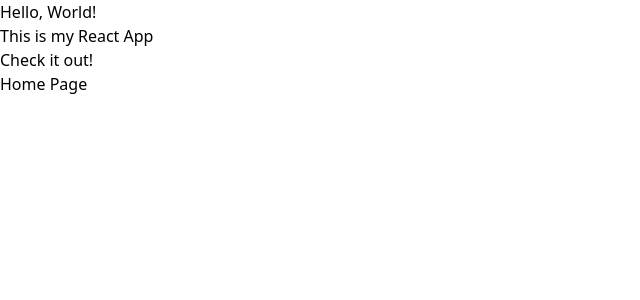
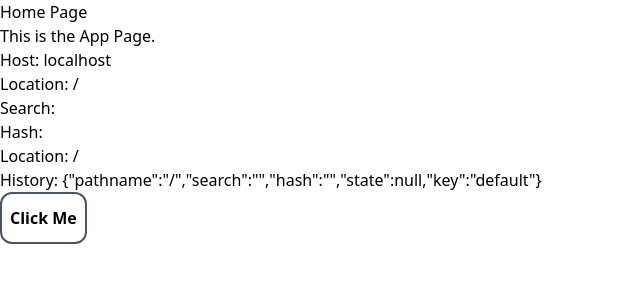
Before and after one commit to MaThanMiThun1999/reactga, a React (Vite) app: page / in a window 1280 px wide. Shown: the top 300 px of the page, without its empty margins (0-640 px from the left). Built offline with nearby package versions, Linux system fonts and the light colour scheme.

Commit message:
Added Event Analysis

```diff
--- a/package.json
+++ b/package.json
@@ -12,7 +12,8 @@
   "dependencies": {
     "react": "^18.3.1",
     "react-dom": "^18.3.1",
-    "react-ga4": "^2.1.0"
+    "react-ga4": "^2.1.0",
+    "react-router-dom": "^6.26.2"
   },
   "devDependencies": {
     "@eslint/js": "^9.9.0",
--- a/src/App.jsx
+++ b/src/App.jsx
@@ -1,18 +1,32 @@
-import Title from "./components/home/Title";
+import React, { useEffect } from 'react';
+import { useLocation } from 'react-router-dom'; // Import useLocation
 import ReactGA from 'react-ga4';
+import Title from './components/home/Title';
+import MyButton from './components/home/MyButton';
 
-export default function App() {
+const App = () => {
+  const location = useLocation();
 
-  const mesurementId = 'G-L3W6R8DCDP';
-
-  ReactGA.initialize(mesurementId);
+  useEffect(() => {
+    ReactGA.send({
+      hitType: 'pageview',
+      page: location.pathname + location.search,
+    });
+  }, [location]);
 
   return (
-    <main>
-      <h1>Hello, World!</h1>
-      <p>This is my React App</p>
-      <p>Check it out!</p>
-      <Title/>
-    </main>
-  )
-}
+    <div>
+      <Title />
+      <p>This is the App Page.</p>
+      <p>Host: {window.location.host}</p>
+      <p>Location: {location.pathname}</p>
+      <p>Search: {location.search}</p>
+      <p>Hash: {location.hash}</p>
+      <p>Location: {location.pathname + location.search}</p>
+      <p>History: {JSON.stringify(location)}</p>
+      <MyButton />
+    </div>
+  );
+};
+
+export default App;
--- /dev/null
+++ b/src/components/home/MyButton.jsx
@@ -0,0 +1,17 @@
+import ReactGA from 'react-ga4';
+
+const MyButton = () => {
+  const handleClick = () => {
+    ReactGA.event({
+      category: 'User',
+      action: 'Clicked My Button',
+      label: 'My Button',
+      value: 1,
+    });
+    console.log('Clicked My Button');
+    alert(`Clicked My Button\nHost: ${window.location.host}\nLocation: ${window.location.pathname}\nSearch: ${window.location.search}\nHash: ${window.location.hash}\nLocation: ${window.location.pathname + window.location.search}\nHistory: ${JSON.stringify(window.location)}`);
+  };
+  return <button className='px-2 py-3 border-2 font-black border-gray-600 rounded-xl' onClick={handleClick}>Click Me</button>;
+};
+
+export default MyButton;
--- a/src/main.jsx
+++ b/src/main.jsx
@@ -1,10 +1,19 @@
-import { StrictMode } from 'react'
-import { createRoot } from 'react-dom/client'
-import App from './App.jsx'
-import './index.css'
+import { StrictMode } from 'react';
+import { createRoot } from 'react-dom/client';
+import { BrowserRouter } from 'react-router-dom';
+import App from './App.jsx';
+import './index.css';
+import ReactGA from 'react-ga4';
+
+const MEASUREMENT_ID = 'G-L3W6R8DCDP';
+
+ReactGA.initialize(MEASUREMENT_ID);
+
 
 createRoot(document.getElementById('root')).render(
   <StrictMode>
-    <App />
-  </StrictMode>,
-)
+    <BrowserRouter>
+      <App />
+    </BrowserRouter>
+  </StrictMode>
+);
```
Also changed, not shown: 1 other file (tests, documents, lock files or other folders).
